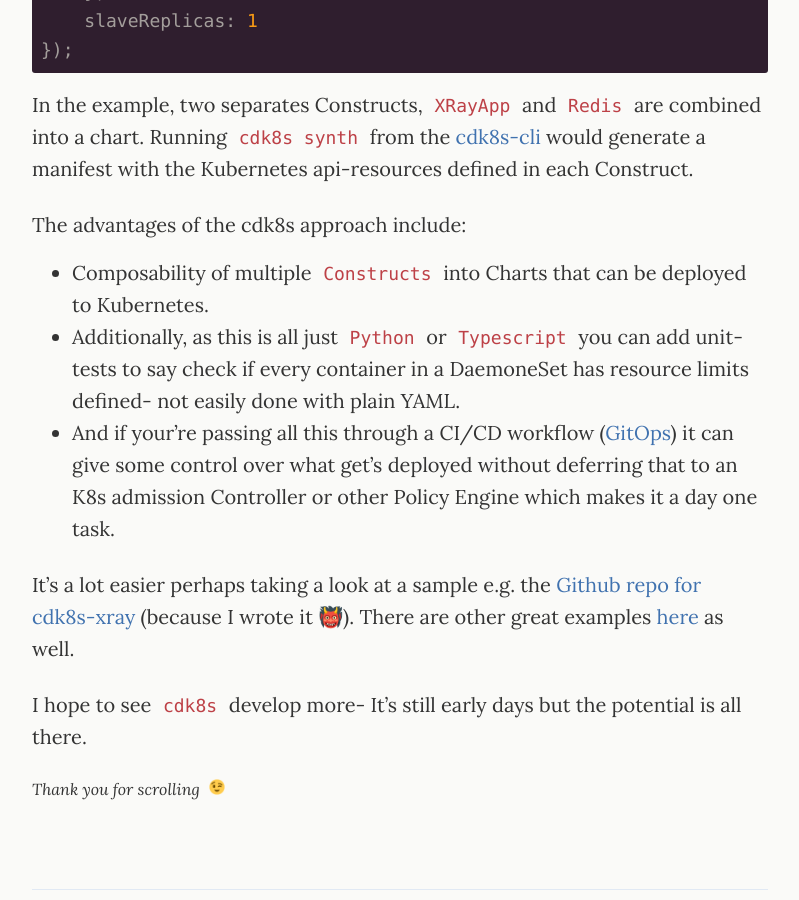
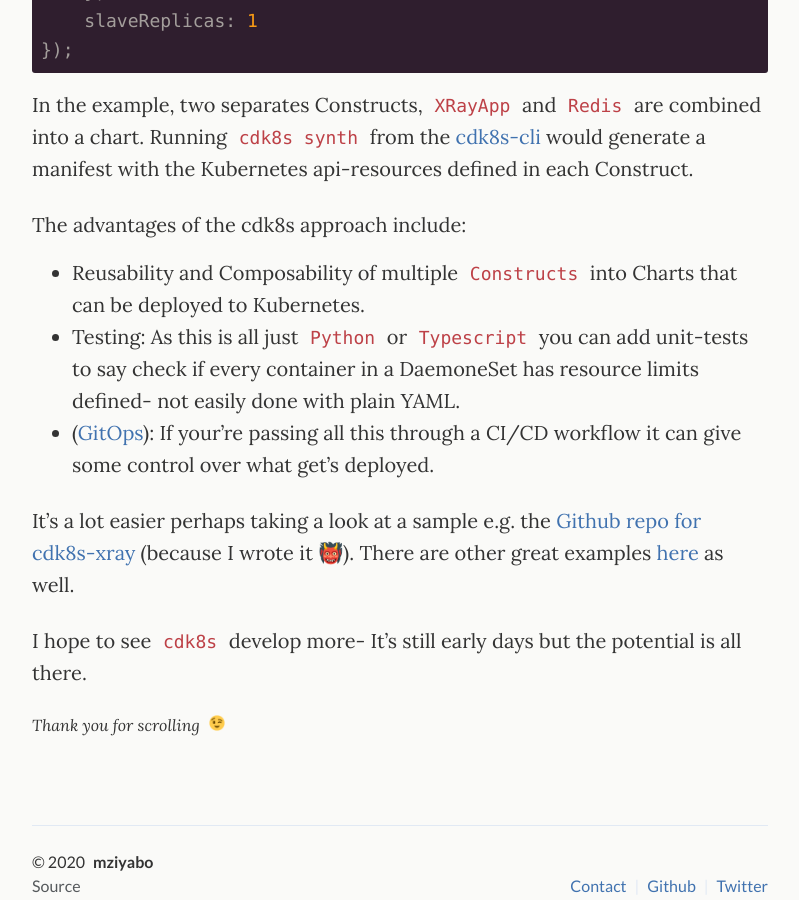
Before and after one commit to mziyabo/mziyabo.github.io, a Jekyll site: the page built from _posts/2020-05-23-kubernetes-charts-and-manifests-with-cdk8s.md, in a window 1280 px wide and 900 px high, scrolled down 1927 px. Shown: the whole window, without its empty margins (240-1039 px from the left). Built offline with Jekyll 4.4.1, drawn with Linux system fonts in a browser that asks for light colours; comment, search, counter and statistics services are not loaded.

Commit message:
post update

```diff
--- a/_posts/2020-05-23-kubernetes-charts-and-manifests-with-cdk8s.md
+++ b/_posts/2020-05-23-kubernetes-charts-and-manifests-with-cdk8s.md
@@ -66,9 +66,9 @@ In the example, two separates Constructs, `XRayApp` and `Redis` are combined int
 
 The advantages of the cdk8s approach include:
 
-- Composability of multiple `Constructs` into Charts that can be deployed to Kubernetes.
-- Additionally, as this is all just `Python` or `Typescript` you can add unit-tests to say check if every container in a DaemoneSet has resource limits defined- not easily done with plain YAML.
-- And if your're passing all this through a CI/CD workflow ([GitOps](https://www.weave.works/blog/what-is-gitops-really)) it can give some control over what get's deployed without deferring that to an K8s admission Controller or other Policy Engine which makes it a day one task.
+- Reusability and Composability of multiple `Constructs` into Charts that can be deployed to Kubernetes.
+- Testing: As this is all just `Python` or `Typescript` you can add unit-tests to say check if every container in a DaemoneSet has resource limits defined- not easily done with plain YAML.
+- ([GitOps](https://www.weave.works/blog/what-is-gitops-really)): If your're passing all this through a CI/CD workflow it can give some control over what get's deployed.
 
 It's a lot easier perhaps taking a look at a sample e.g. the [Github repo for cdk8s-xray](https://github.com/mziyabo/cdk8s-xray) (because I wrote it 👹). There are other great examples [here](https://github.com/dungahk/awesome-cdk8s) as well.
 
```
